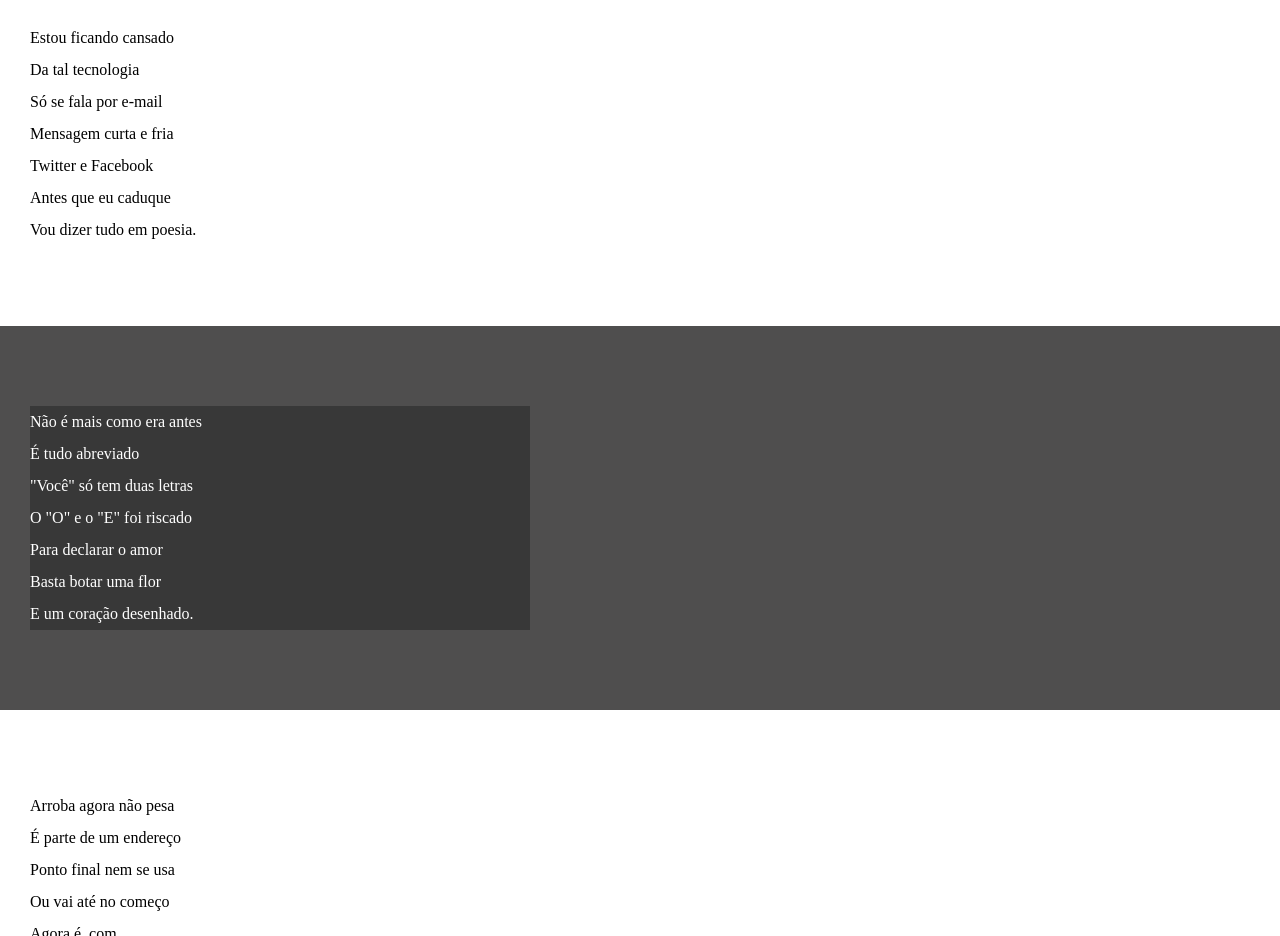
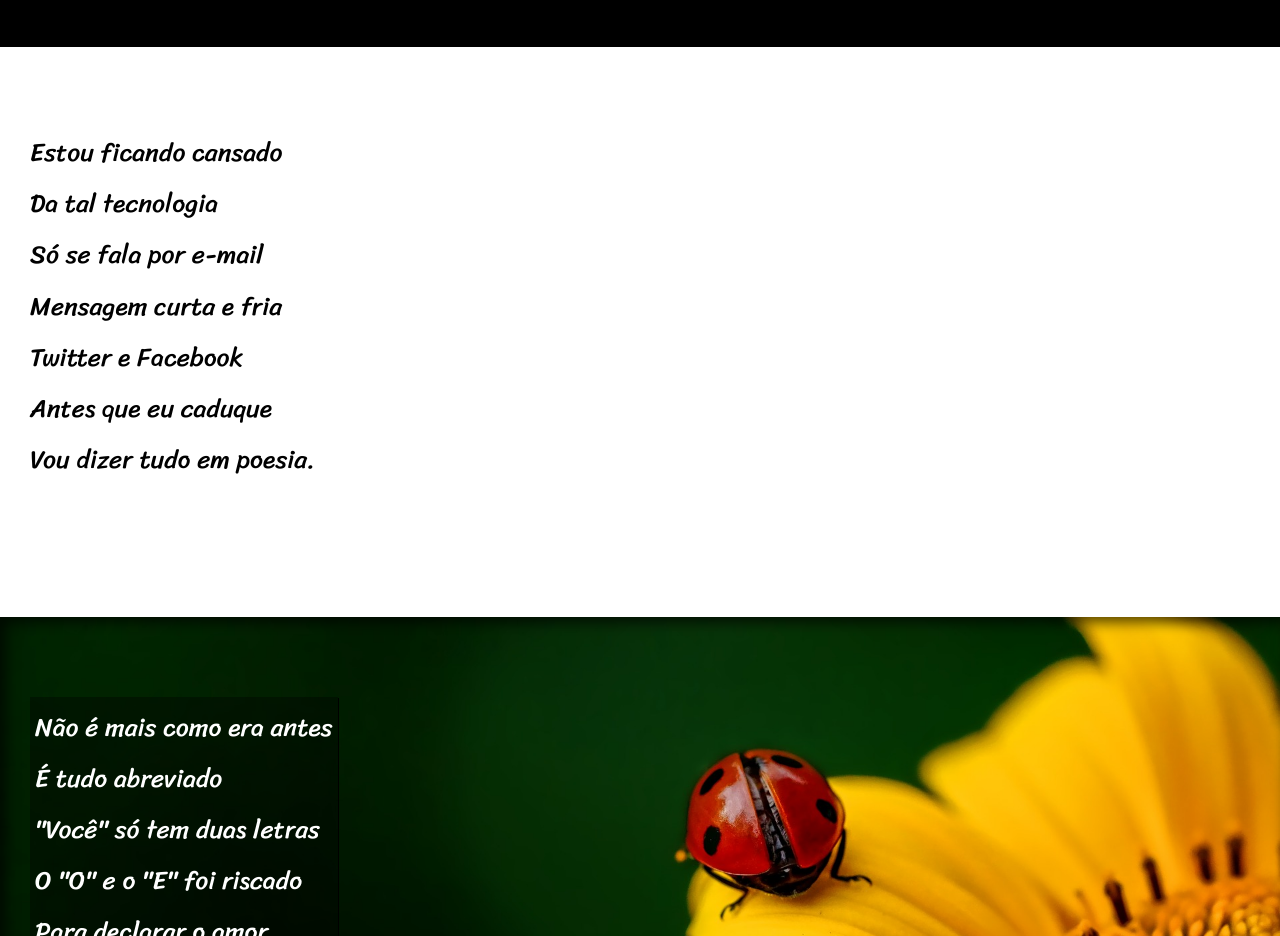
Before and after one commit to Thayume/htmlcssssss, a plain HTML site: page d012/index.html in a window 1280 px wide. Shown: the part 213-1149 px from the top of the page. Drawn offline with Linux system fonts and the light colour scheme.

Commit message:
atualizações

```diff
--- a/d012/estilo/style.css
+++ b/d012/estilo/style.css
@@ -1,4 +1,15 @@
 @charset "UTF-8";
+
+@import url('https://fonts.googleapis.com/css2?family=Passion+One&display=swap');
+
+@import url('https://fonts.googleapis.com/css2?family=Sriracha&display=swap');
+
+:root {
+    --fonte1: Verdana, Geneva, Tahoma, sans-serif;
+    --fonte2: 'Passion One', cursive;
+    --fonte3: 'Sriracha', cursive;
+
+}
 
 *{
     margin: 0px;
@@ -8,6 +19,7 @@
 html, body {
     min-height: 100vh;
     background-color: darkgrey;
+    font-family: var(--fonte1);
 }
 
 header{
@@ -20,6 +32,8 @@ header h1 {
     padding-top: 50px;
     font-variant: small-caps;
     /* text-transform: uppercase;*/
+    font-family: var(--fonte2);
+    font-size: 10vw;
 }
 
 header p {
@@ -41,6 +55,8 @@ section{
     padding-bottom: 10vh;
     line-height: 2em;
     padding-left: 30px;
+    font-family: var(--fonte3);
+    font-size: 2vw;
 }
 section.normal{
     background-color: white;
@@ -50,11 +66,31 @@ section.normal{
 section.imagem {
     background-color: rgb(79, 78, 78);
     color: white;
+    box-shadow: inset 6px 6px 13px 0px rgba(0, 0, 0, 0.651);
+    background-size: cover;
+    background-attachment: fixed;
 }
 
 section.imagem > p {
-    background-color: rgba(0, 0, 0, 0.285);
-    width: 500px;
+    display: inline-block;
+    padding: 5px;
+    background-color: rgba(0, 0, 0, 0.359);
+    box-shadow: 1px 1px 0px black;
+
+}
+
+section#img1 {
+    background-image: url('../imagens/background001.jpg');
+    background-position: right center;
+
+}
+
+section#img2 {
+    background-image: url('../imagens/background002.jpg');
+    background-position: right center;
+}
+section p {
+    padding-bottom: 2em;
 }
 footer{
     background-color: black;
--- a/d012/index.html
+++ b/d012/index.html
@@ -28,7 +28,7 @@
 
 
 
-    <section class="imagem">
+    <section class="imagem" id="img1">
         <p>
             Não é mais como era antes <br>
             É tudo abreviado <br>
@@ -65,7 +65,7 @@
 
 
 
-    <section class="imagem">
+    <section class="imagem" id="img2">
         <p>
             Tenho saudade das cartas <br>
             Escritas com a própria mão <br>
```
Also changed, not shown: 1 other file.
